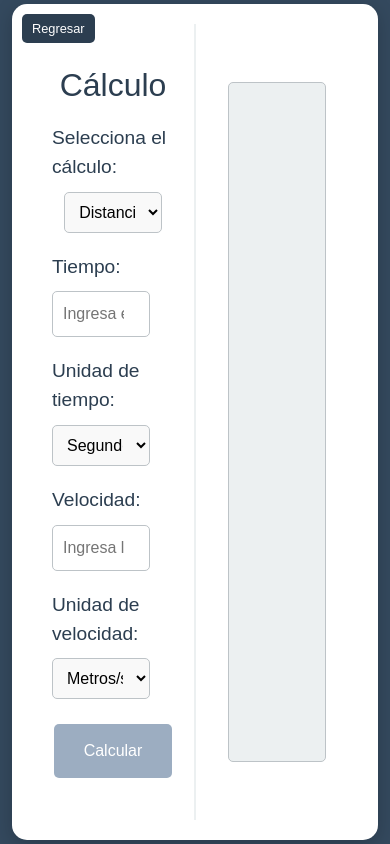
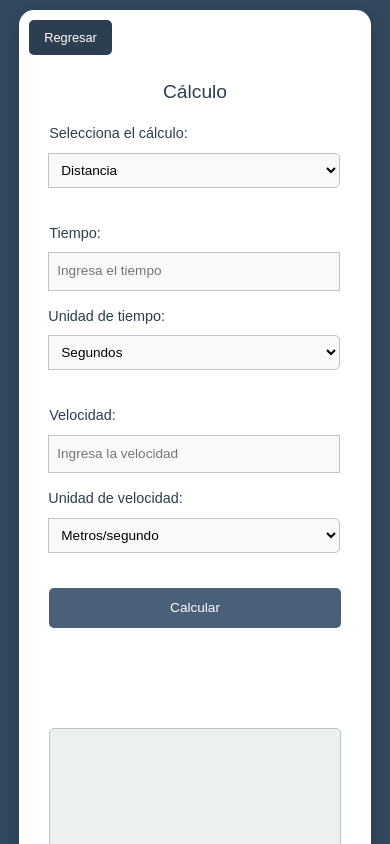
Before and after one commit to ilytdani/FistD, an Angular app in the folder FrontEnd/: page /distancia in a window 390 px wide. Built offline with nearby package versions, Linux system fonts and the light colour scheme.

Commit message:
responsividad- pagina distancia

```diff
--- a/FrontEnd/src/app/pagina-distancia/pagina-distancia.component.css
+++ b/FrontEnd/src/app/pagina-distancia/pagina-distancia.component.css
@@ -1,4 +1,4 @@
-/* Animación de ascenso */
+/* Animaciones */
 @keyframes ascend {
   from {
     transform: translateY(50px);
@@ -10,161 +10,274 @@
   }
 }
 
-/* Clase para aplicar la animación de ascenso */
+@keyframes fadeInGrow {
+  from {
+    opacity: 0;
+    transform: scale(0.8);
+  }
+  to {
+    opacity: 1;
+    transform: scale(1);
+  }
+}
+
+@keyframes fadeIn {
+  from {
+    opacity: 0;
+    transform: scale(0.95);
+  }
+  to {
+    opacity: 1;
+    transform: scale(1);
+  }
+}
+
+/* Estilos base */
+body {
+  margin: 0;
+  padding: 0;
+  font-family: Arial, sans-serif;
+  background-color: #34495e;
+  min-height: 100vh;
+  overflow-x: hidden;
+}
+
+.container {
+  width: 100%;
+  min-height: 100vh;
+  display: flex;
+  justify-content: center;
+  align-items: center;
+  padding: 20px;
+  box-sizing: border-box;
+}
+
+.main-card {
+  background-color: white;
+  border-radius: 15px;
+  width: 95%;
+  max-width: 1200px;
+  min-height: 80vh;
+  box-shadow: 0 5px 20px rgba(0, 0, 0, 0.2);
+  position: relative;
+  animation: fadeInGrow 0.5s ease-in-out;
+  padding: 20px;
+  box-sizing: border-box;
+}
+
+.content-container {
+  display: flex;
+  height: 100%;
+  gap: 20px;
+  padding-top: 40px;
+}
+
+.form-section {
+  flex: 1;
+  padding: 20px;
+}
+
+.result-section {
+  flex: 1;
+  padding: 20px;
+  display: flex;
+  align-items: center;
+}
+
+/* Elementos de formulario */
+.input-group {
+  margin-bottom: 20px;
+}
+
+input, select {
+  width: 100%;
+  padding: 12px;
+  border: 1px solid #bdc3c7;
+  border-radius: 5px;
+  font-size: 1rem;
+  background-color: #f9f9f9;
+  box-sizing: border-box;
+  margin-bottom: 15px;
+}
+
+textarea {
+  width: 100%;
+  height: 90%;
+  padding: 10px;
+  border: 1px solid #bdc3c7;
+  border-radius: 5px;
+  font-size: 1rem;
+  background-color: #ecf0f1;
+  color: #2c3e50;
+  resize: none;
+  box-sizing: border-box;
+}
+
+textarea[readonly] {
+  background-color: #ecf0f1;
+}
+
+/* Títulos y etiquetas */
+h2 {
+  font-size: 2rem;
+  color: #2c3e50;
+  margin-bottom: 20px;
+}
+
+label {
+  display: block;
+  font-size: 1.2rem;
+  margin-bottom: 8px;
+  color: #2c3e50;
+}
+
+/* Botones */
+.back-button {
+  position: absolute;
+  top: 10px;
+  left: 10px;
+  background-color: #2c3e50;
+  color: white;
+  border: none;
+  padding: 10px 20px;
+  font-size: 0.9rem;
+  border-radius: 5px;
+  cursor: pointer;
+  transition: background-color 0.3s ease;
+}
+
+.back-button:hover {
+  background-color: #1a252f;
+}
+
+.blue-button {
+  background-color: #4a6079;
+  color: white;
+  border: none;
+  padding: 15px 30px;
+  font-size: 1rem;
+  border-radius: 5px;
+  cursor: pointer;
+  transition: background-color 0.3s ease;
+  display: block;
+  width: 200px;
+  margin: 20px auto;
+}
+
+.blue-button:hover {
+  background-color: #2980b9;
+}
+
+/* Clases de animación */
 .ascending {
   animation: ascend 0.5s ease-in-out;
 }
 
+.animate-result {
+  animation: fadeIn 1s ease-in-out;
+}
 
-/* Estilos existentes */
-body {
-    margin: 0;
-    padding: 0;
-    font-family: Arial, sans-serif;
-    background-color: #34495e;
-    display: flex;
-    justify-content: center;
-    align-items: center;
-    height: 100vh;
-    overflow: hidden;
+/* Media Queries */
+@media (min-width: 769px) {
+  .content-container {
+    flex-direction: row;
   }
 
-  .container {
-    display: flex;
-    justify-content: center;
-    align-items: center;
-    height: 100%;
+  .form-section, .result-section {
+    width: 50%;
+  }
+}
+
+@media (max-width: 768px) {
+  .content-container {
+    flex-direction: column;
+  }
+
+  .main-card {
+    padding: 15px;
+  }
+
+  .form-section {
     width: 100%;
   }
 
-  .main-card {
-    background-color: white;
-    border-radius: 15px;
-    padding: 20px;
-    display: flex;
-    width: 150%; /* Ancho casi completo */
-    height: 99%; /* Alto casi completo */
-    box-shadow: 0 5px 20px rgba(0, 0, 0, 0.2);
-    position: relative; /* Importante para posicionar el botón Regresar */
-    animation: fadeInGrow 0.5s ease-in-out; /* Añadimos la animación */
+  .result-section {
+    width: 100%;
+    margin-top: 20px;
   }
 
-  .left-half, .right-half {
-    flex: 1;
-    display: flex;
-    flex-direction: column;
-    justify-content: center;
-    align-items: center;
-    padding: 20px;
-  }
-
-  .left-half {
-    border-right: 2px solid #ecf0f1;
+  textarea {
+    height: 200px;
   }
 
   h2 {
-    font-size: 2rem;
-    color: #2c3e50;
-    margin-bottom: 20px;
+    font-size: 1.5rem;
+    text-align: center;
+  }
+
+  .blue-button {
+    width: 100%;
+    max-width: 300px;
+  }
+}
+
+@media (max-width: 576px) {
+  .container {
+    padding: 10px;
+  }
+
+  .main-card {
+    padding: 12px;
+  }
+
+  h2 {
+    font-size: 1.3rem;
   }
 
   label {
-    font-size: 1.2rem;
-    margin-bottom: 10px;
-    color: #2c3e50;
-  }
-
-  input {
-    width: 80%;
-    padding: 10px;
-    margin-bottom: 20px;
-    border: 1px solid #bdc3c7;
-    border-radius: 5px;
     font-size: 1rem;
   }
 
-  textarea {
-    width: 80%;
-    height: 90%; /* Ajustamos la altura para que sea más largo */
-    padding: 10px;
-    border: 1px solid #bdc3c7;
-    border-radius: 5px;
-    font-size: 1rem;
-    background-color: #ecf0f1;
-    color: #2c3e50;
-    resize: none;
+  input, select {
+    padding: 8px;
+    font-size: 0.9rem;
   }
 
-  textarea[readonly] {
-    background-color: #ecf0f1;
+  textarea {
+    height: 180px;
+    font-size: 0.9rem;
   }
 
   .blue-button {
-    background-color: #9cadc1;
-    color: white;
-    border: none;
-    padding: 15px 30px;
-    font-size: 1rem;
-    border-radius: 5px;
-    cursor: pointer;
-    margin-top: 5px;
-    transition: background-color 0.3s ease;
+    padding: 12px 25px;
+    font-size: 0.9rem;
   }
 
-  .blue-button:hover {
-    background-color: #2980b9;
+  .back-button {
+    padding: 8px 15px;
+    font-size: 0.8rem;
+  }
+}
+
+@media (max-width: 400px) {
+  .main-card {
+    padding: 10px;
   }
 
-  /* Estilos para el botón Regresar */
-  .back-button {
-    position: absolute;
-    top: 10px;
-    left: 10px;
-    background-color: #2c3e50;
-    color: white;
-    border: none;
-    padding: 5px 10px;
-    font-size: 0.8rem;
-    border-radius: 5px;
-    cursor: pointer;
-    transition: background-color 0.3s ease;
+  h2 {
+    font-size: 1.2rem;
   }
 
-  .back-button:hover {
-    background-color: #1a252f;
+  label {
+    font-size: 0.9rem;
   }
 
-  /* Animación de aparición y crecimiento */
-  @keyframes fadeInGrow {
-    from {
-      opacity: 0;
-      transform: scale(0.8);
-    }
-    to {
-      opacity: 1;
-      transform: scale(1);
-    }
-  }
-  .animate-result {
-    animation: fadeIn 1s ease-in-out;
+  input, select, textarea {
+    font-size: 0.85rem;
   }
 
-  @keyframes fadeIn {
-    from {
-      opacity: 0;
-      transform: scale(0.95);
-    }
-    to {
-      opacity: 1;
-      transform: scale(1);
-    }
+  .blue-button {
+    padding: 10px 20px;
+    font-size: 0.85rem;
   }
-  select {
-    width: 80%;
-    padding: 10px;
-    margin-bottom: 20px;
-    border: 1px solid #bdc3c7;
-    border-radius: 5px;
-    font-size: 1rem;
-    background-color: #f9f9f9;
-  }
+}
--- a/FrontEnd/src/app/pagina-distancia/pagina-distancia.component.html
+++ b/FrontEnd/src/app/pagina-distancia/pagina-distancia.component.html
@@ -1,10 +1,10 @@
 <!DOCTYPE html>
 <html lang="es">
   <head>
-  <meta charset="UTF-8">
-  <meta name="viewport" content="width=device-width, initial-scale=1.0">
+    <meta charset="UTF-8" />
+    <meta name="viewport" content="width=device-width, initial-scale=1.0" />
     <title>Página de Cálculo</title>
-  <link rel="stylesheet" href="pagina-distancia.component.css">
+    <link rel="stylesheet" href="pagina-distancia.component.css" />
   </head>
   <body>
     <div class="container">
@@ -12,22 +12,30 @@
         <!-- Botón Regresar -->
         <button routerLink="/dashboard" class="back-button">Regresar</button>
 
-      <!-- Parte izquierda -->
-      <div class="left-half">
+        <div class="content-container">
+          <!-- Parte de formulario -->
+          <div class="form-section">
             <h2>Cálculo</h2>
 
             <!-- Combo Box para tipo de cálculo -->
+            <div class="input-group">
               <label for="calculation-type">Selecciona el cálculo:</label>
               <select id="calculation-type" [(ngModel)]="calculationType">
                 <option value="distance">Distancia</option>
                 <option value="speed">Velocidad</option>
                 <option value="time">Tiempo</option>
               </select>
+            </div>
 
             <!-- Campos de entrada dinámicos -->
-        <div *ngIf="calculationType !== 'time'">
+            <div *ngIf="calculationType !== 'time'" class="input-group">
               <label for="time">Tiempo:</label>
-          <input type="number" id="time" [(ngModel)]="time" placeholder="Ingresa el tiempo">
+              <input
+                type="number"
+                id="time"
+                [(ngModel)]="time"
+                placeholder="Ingresa el tiempo"
+              />
 
               <label for="time-unit">Unidad de tiempo:</label>
               <select id="time-unit" [(ngModel)]="timeUnit">
@@ -37,9 +45,14 @@
               </select>
             </div>
 
-        <div *ngIf="calculationType === 'speed'">
+            <div *ngIf="calculationType === 'speed'" class="input-group">
               <label for="distance">Distancia:</label>
-          <input type="number" id="distance" [(ngModel)]="distance" placeholder="Ingresa la distancia">
+              <input
+                type="number"
+                id="distance"
+                [(ngModel)]="distance"
+                placeholder="Ingresa la distancia"
+              />
 
               <label for="distance-unit">Unidad de distancia:</label>
               <select id="distance-unit" [(ngModel)]="distanceUnit">
@@ -49,9 +62,14 @@
               </select>
             </div>
 
-        <div *ngIf="calculationType === 'time'">
+            <div *ngIf="calculationType === 'time'" class="input-group">
               <label for="distance">Distancia:</label>
-          <input type="number" id="distance" [(ngModel)]="distance" placeholder="Ingresa la distancia">
+              <input
+                type="number"
+                id="distance"
+                [(ngModel)]="distance"
+                placeholder="Ingresa la distancia"
+              />
 
               <label for="distance-unit">Unidad de distancia:</label>
               <select id="distance-unit" [(ngModel)]="distanceUnit">
@@ -61,9 +79,14 @@
               </select>
             </div>
 
-        <div *ngIf="calculationType !== 'speed'">
+            <div *ngIf="calculationType !== 'speed'" class="input-group">
               <label for="speed">Velocidad:</label>
-          <input type="number" id="speed" [(ngModel)]="speed" placeholder="Ingresa la velocidad">
+              <input
+                type="number"
+                id="speed"
+                [(ngModel)]="speed"
+                placeholder="Ingresa la velocidad"
+              />
 
               <label for="speed-unit">Unidad de velocidad:</label>
               <select id="speed-unit" [(ngModel)]="speedUnit">
@@ -74,13 +97,20 @@
             </div>
 
             <!-- Botón para calcular -->
-        <button (click)="performCalculation()" class="blue-button">Calcular</button>
+            <button (click)="performCalculation()" class="blue-button">
+              Calcular
+            </button>
           </div>
 
-      <!-- Parte derecha -->
-      <div class="right-half">
           <!-- Cuadro de resultados -->
-        <textarea id="output-box" [class.animate-result]="animateResult" readonly>{{ result }}</textarea>
+          <div class="result-section">
+            <textarea
+              id="output-box"
+              [class.animate-result]="animateResult"
+              readonly
+              >{{ result }}</textarea
+            >
+          </div>
         </div>
       </div>
     </div>
```
Lines whose indentation alone changed are shown as unchanged.
